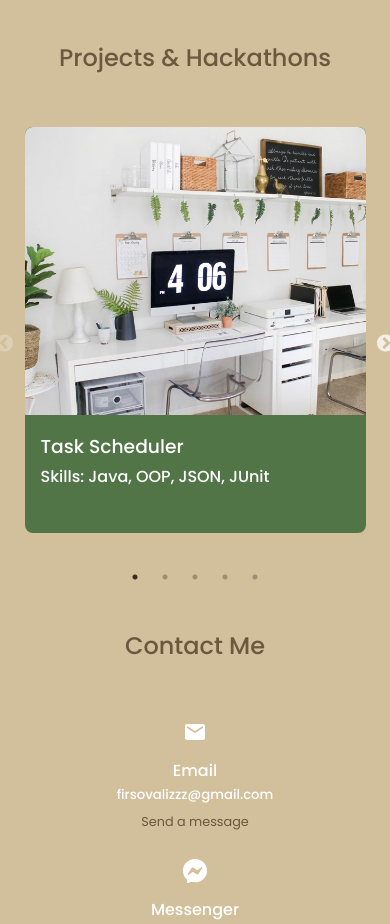
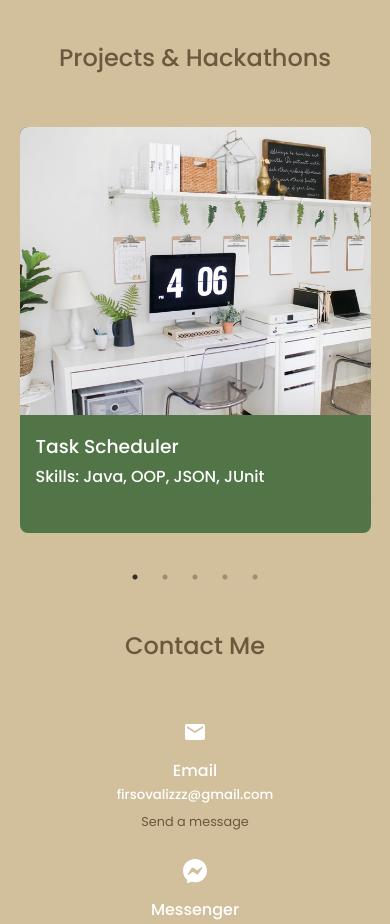
Before and after one commit to luevrata/personal-website, a React (Create React App) app: page / in a window 390 px wide. Shown: the part 2260-3184 px from the top of the page. Built offline with nearby package versions, Linux system fonts and the light colour scheme.

Commit message:
styling fixes

```diff
--- a/src/components/projects/MultipleItems.jsx
+++ b/src/components/projects/MultipleItems.jsx
@@ -23,6 +23,15 @@ const MultipleItems = ()=> {
             settings: {
               slidesToShow: 1,
               slidesToScroll: 1
+            }
+        },
+
+        {
+            breakpoint: 600,
+            settings: {
+              slidesToShow: 1,
+              slidesToScroll: 1,
+              arrows: false
             }
         }
 
--- a/src/index.css
+++ b/src/index.css
@@ -199,4 +199,8 @@ img {
     section > h2{
         margin-top: 3rem;
     }
+
+    .slick-slide {
+        margin: 0;
+    }
 }
```
